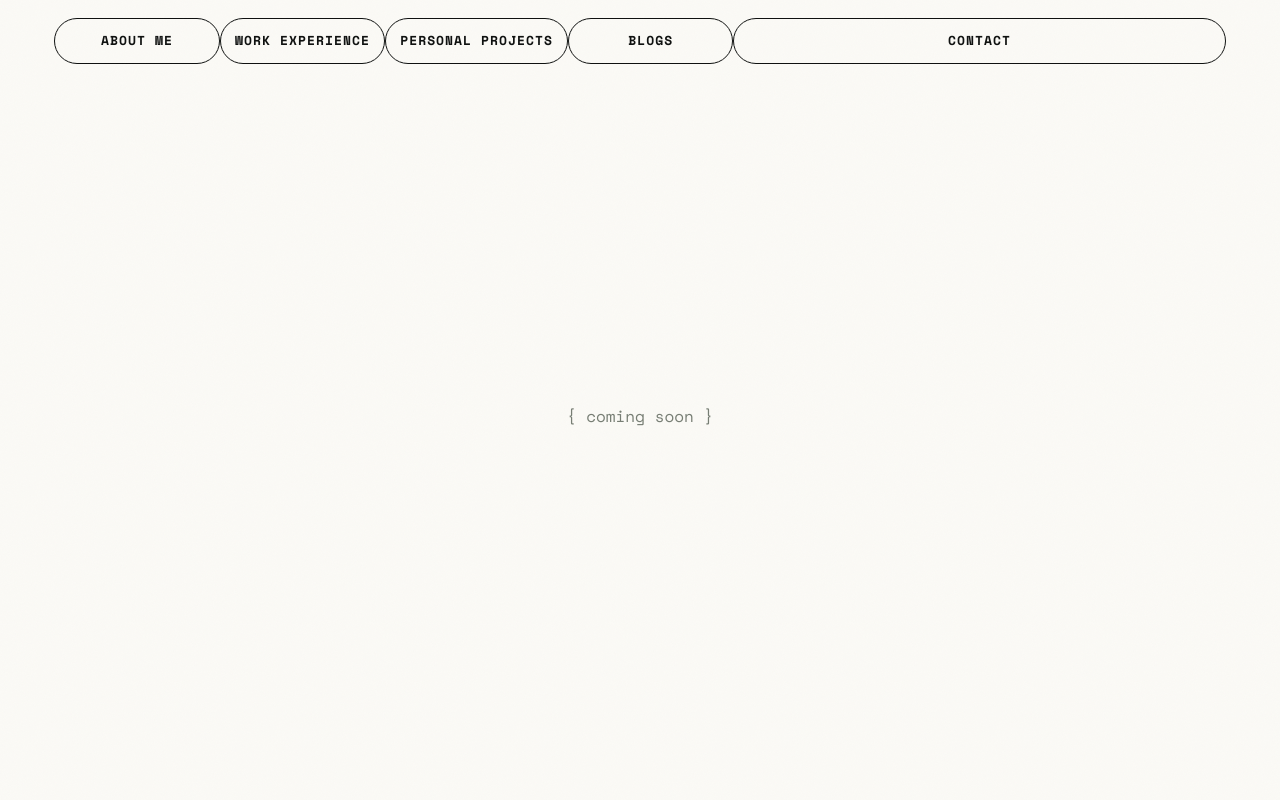
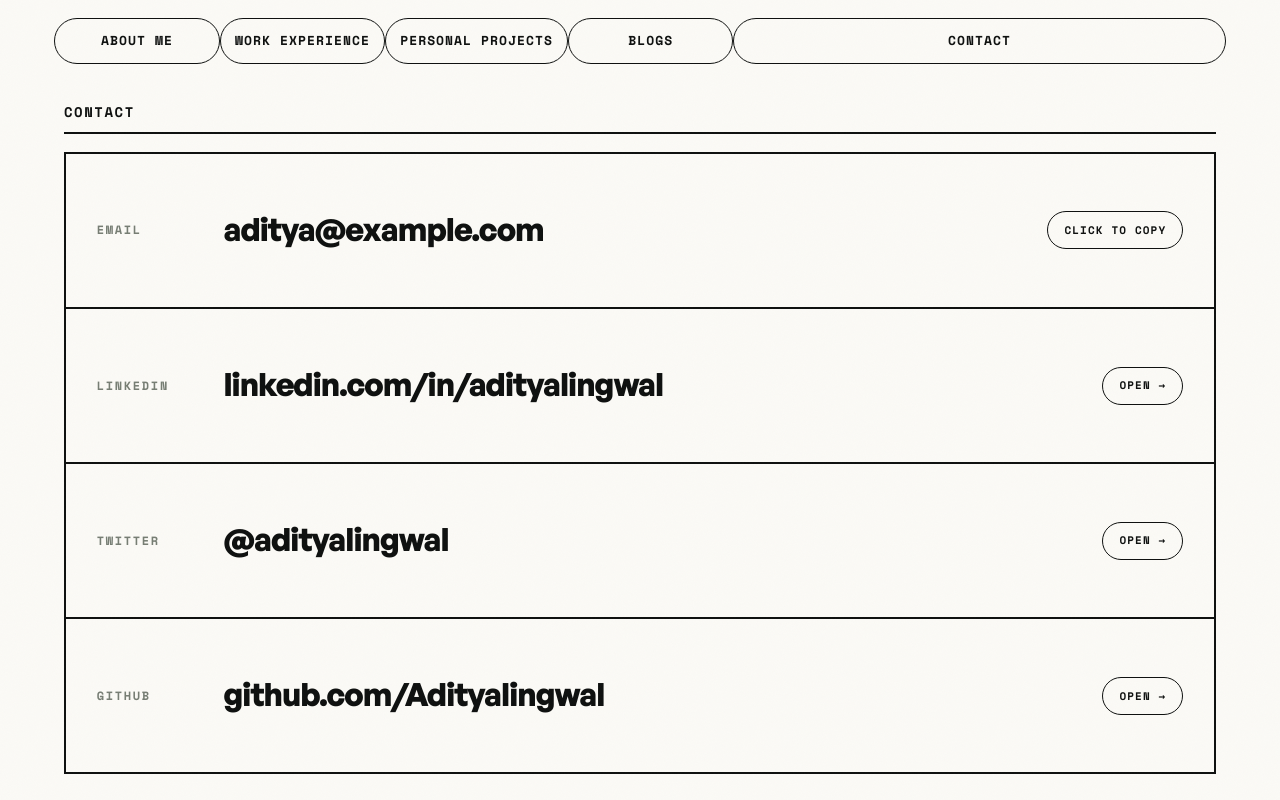
Before and after one commit to Adityalingwal/my-portfolio, a React (Vite) app: page /contact in a window 1280 px wide. Built offline with nearby package versions, Linux system fonts and the light colour scheme.

Commit message:
added the contact us.

```diff
--- /dev/null
+++ b/src/data/contact.ts
@@ -0,0 +1,80 @@
+/**
+ * Contact page copy — kept as typed data so content edits never touch
+ * markup, mirroring src/data/blogs.ts / src/data/projects.ts. Copy is
+ * verbatim from scratchpad/contact-final.html ("The card").
+ *
+ * PLACEHOLDERS: email, LinkedIn and Twitter below are NOT Aditya's real
+ * values yet — they are the mockup's placeholders, pending the real
+ * handles. GitHub is the one confirmed, real value. Swapping in the real
+ * email / LinkedIn / Twitter is a one-line-per-field edit here; no markup
+ * changes needed.
+ */
+
+/** Which pill action a row gets — this is what makes copy-vs-open data-driven
+ *  instead of hardcoded per row in JSX. Email pastes into a mail client, so
+ *  it copies; nobody pastes a social URL anywhere, so those open. */
+export type ContactAction = 'copy' | 'open';
+
+export interface ContactRow {
+  id: 'email' | 'linkedin' | 'twitter' | 'github';
+  /** Row's CSS class suffix (`.ct-{slug}`) — matches scratchpad/contact-final.html exactly. */
+  slug: 'mail' | 'li' | 'x' | 'gh';
+  /** Row accent — drives the row-hover tint and the value's hover underline. */
+  accent: 'blue' | 'pink' | 'coral' | 'mint';
+  key: string;
+  /** Plain-text display value (recognition over recall — always visible). */
+  display: string;
+  /** href for the value link (mailto: for email, profile URL otherwise). */
+  href: string;
+  action: ContactAction;
+  /** Only present when action === 'copy': the exact string written to the clipboard. */
+  copyValue?: string;
+}
+
+export interface ContactContent {
+  eyebrow: string;
+  rows: ContactRow[];
+}
+
+export const contactContent: ContactContent = {
+  eyebrow: 'CONTACT',
+  rows: [
+    {
+      id: 'email',
+      slug: 'mail',
+      accent: 'blue',
+      key: 'Email',
+      display: 'aditya@example.com',
+      href: 'mailto:aditya@example.com',
+      action: 'copy',
+      copyValue: 'aditya@example.com',
+    },
+    {
+      id: 'linkedin',
+      slug: 'li',
+      accent: 'pink',
+      key: 'LinkedIn',
+      display: 'linkedin.com/in/adityalingwal',
+      href: 'https://linkedin.com/in/adityalingwal',
+      action: 'open',
+    },
+    {
+      id: 'twitter',
+      slug: 'x',
+      accent: 'coral',
+      key: 'Twitter',
+      display: '@adityalingwal',
+      href: 'https://twitter.com/adityalingwal',
+      action: 'open',
+    },
+    {
+      id: 'github',
+      slug: 'gh',
+      accent: 'mint',
+      key: 'GitHub',
+      display: 'github.com/Adityalingwal',
+      href: 'https://github.com/Adityalingwal',
+      action: 'open',
+    },
+  ],
+};
--- a/src/index.css
+++ b/src/index.css
@@ -813,6 +813,144 @@ header {
   background: linear-gradient(114deg, rgba(200, 242, 211, 0.5), rgba(224, 248, 211, 0.42));
 }
 
+/* ════════════════════════════════════════════════════════════
+   CONTACT — "The card" (scratchpad/contact-final.html)
+   One full-width box, one row per channel: mono key, the real value as plain
+   readable text, and one pill action on the right.
+
+   Deliberately NOT the Personal Projects specimen sheet: square corners (no
+   14px radius), no rotated SPECIMEN stamp, no label divider rule, and every
+   row ends in a real pill button — which no sheet row ever has.
+
+   The action per row is the one that channel actually needs (information
+   scent — the label predicts exactly what happens):
+     Email    -> "Click to copy"  (you paste an address into a mail client)
+     Others   -> "Open"           (nobody pastes a LinkedIn URL anywhere)
+
+   Recognition over recall: every value is visible plain text, so the page
+   works fully even if you never click anything.
+
+   .contact-hero is intentionally NOT .hero/.exp-hero: this page fills one
+   viewport (min-height: calc(100dvh - 84px)) instead of flowing, and does
+   not use the 900px .story column — it uses the full 1482px .wrap.
+   ════════════════════════════════════════════════════════════ */
+.contact-hero {
+  position: relative;
+  flex: 1;
+  min-width: 0;
+  display: flex;
+  flex-direction: column;
+  padding: clamp(28px, 3.6vh, 44px) 0 clamp(24px, 3.2vh, 38px);
+  min-height: calc(100dvh - 84px);
+}
+.ct-card {
+  border: 2px solid theme('colors.ink');
+  background: theme('colors.cream');
+  display: flex;
+  flex-direction: column;
+  flex: 1;
+  min-height: 0;
+}
+.ct-row {
+  flex: 1;
+  display: flex;
+  align-items: center;
+  gap: clamp(16px, 2.4vw, 36px);
+  padding: clamp(14px, 2vh, 22px) clamp(18px, 2.4vw, 34px);
+  border-bottom: 2px solid theme('colors.ink');
+  transition: background 220ms ease;
+  min-height: 82px;
+}
+.ct-row:last-child {
+  border-bottom: 0;
+}
+.ct-row.ct-mail:hover {
+  background: color-mix(in srgb, theme('colors.blue') 15%, transparent);
+}
+.ct-row.ct-li:hover {
+  background: color-mix(in srgb, theme('colors.pink') 15%, transparent);
+}
+.ct-row.ct-x:hover {
+  background: color-mix(in srgb, theme('colors.coral') 15%, transparent);
+}
+.ct-row.ct-gh:hover {
+  background: color-mix(in srgb, theme('colors.mint') 15%, transparent);
+}
+.ct-k {
+  font-family: theme('fontFamily.mono');
+  font-size: 12px;
+  font-weight: 700;
+  letter-spacing: 0.14em;
+  text-transform: uppercase;
+  color: theme('colors.muted');
+  min-width: clamp(78px, 7.5vw, 108px);
+  flex-shrink: 0;
+}
+.ct-v {
+  font-size: clamp(20px, 2.5vw, 40px);
+  font-weight: 700;
+  letter-spacing: -0.03em;
+  color: theme('colors.ink');
+  text-decoration: none;
+  min-width: 0;
+  overflow: hidden;
+  text-overflow: ellipsis;
+  white-space: nowrap;
+  border-bottom: 3px solid transparent;
+  transition: border-color 200ms ease;
+  line-height: 1.2;
+}
+.ct-row.ct-mail .ct-v:hover {
+  border-bottom-color: theme('colors.blue');
+}
+.ct-row.ct-li .ct-v:hover {
+  border-bottom-color: theme('colors.pink');
+}
+.ct-row.ct-x .ct-v:hover {
+  border-bottom-color: theme('colors.coral');
+}
+.ct-row.ct-gh .ct-v:hover {
+  border-bottom-color: theme('colors.mint');
+}
+
+/* the pill action — the site's own capsule/ink-border CTA vocabulary,
+   used here as an action rather than navigation. */
+.ct-act {
+  margin-left: auto;
+  display: inline-flex;
+  align-items: center;
+  justify-content: center;
+  gap: 8px;
+  flex-shrink: 0;
+  font-family: theme('fontFamily.mono');
+  font-size: 11px;
+  font-weight: 700;
+  letter-spacing: 0.1em;
+  text-transform: uppercase;
+  color: theme('colors.ink');
+  background: theme('colors.cream');
+  border: 1.5px solid theme('colors.ink');
+  border-radius: 99px;
+  padding: 9px 16px;
+  min-height: 38px;
+  cursor: pointer;
+  white-space: nowrap;
+  text-decoration: none;
+  transition:
+    background 200ms ease,
+    transform 160ms ease;
+}
+.ct-act:hover {
+  background: linear-gradient(115deg, #becaff 8%, #f3c6df 92%);
+  transform: translateY(-1px);
+}
+.ct-act:active {
+  transform: translateY(1px) scale(0.99);
+}
+.ct-act[data-copied='true'] {
+  background: theme('colors.mint');
+}
+
 /* Touch/coarse pointers get no hover tint, so give the PROOF link a larger
    comfortable tap target there without changing the desktop underline look. */
 @media (hover: none), (pointer: coarse) {
@@ -845,6 +983,16 @@ header {
   .site-nav li:active,
   .cta:hover,
   .cta:active {
+    transform: none;
+  }
+
+  .ct-row,
+  .ct-v,
+  .ct-act {
+    transition: none;
+  }
+  .ct-act:hover,
+  .ct-act:active {
     transform: none;
   }
 }
@@ -911,6 +1059,29 @@ header {
   }
   .sheet-val {
     padding-top: 12px;
+  }
+
+  .contact-hero {
+    min-height: 0;
+  }
+  .ct-row {
+    flex-wrap: wrap;
+    gap: 8px 14px;
+    min-height: 0;
+    padding: 18px;
+  }
+  .ct-k {
+    min-width: 0;
+    flex-basis: 100%;
+  }
+  .ct-v {
+    font-size: 19px;
+    white-space: normal;
+    word-break: break-word;
+    flex-basis: 100%;
+  }
+  .ct-act {
+    margin-left: 0;
   }
 }
 
--- a/src/pages/Contact.tsx
+++ b/src/pages/Contact.tsx
@@ -1,8 +1,88 @@
+import { useEffect, useRef, useState } from 'react';
+import { contactContent, type ContactRow } from '@/data/contact';
+
+/**
+ * '/contact' — Direction "The card" from scratchpad/contact-final.html.
+ *
+ * One full-width box, one row per channel: mono key, the real value as
+ * plain readable text, and one pill action on the right.
+ *
+ * Deliberately NOT the Personal Projects specimen sheet: square corners (no
+ * 14px radius), no rotated SPECIMEN stamp, no label divider rule, and every
+ * row ends in a real pill button — which no sheet row ever has.
+ *
+ * The action per row is the one that channel actually needs (information
+ * scent — the label predicts exactly what happens):
+ *   Email  -> "Click to copy"  (you paste an address into a mail client)
+ *   Others -> "Open ->"        (nobody pastes a LinkedIn URL anywhere)
+ *
+ * Recognition over recall: every value is visible plain text, so the page
+ * works fully even if you never click anything.
+ */
+
+const COPY_CONFIRM_MS = 1600;
+
+function CopyPill({ row }: { row: ContactRow }) {
+  const [copied, setCopied] = useState(false);
+  const timeoutRef = useRef<ReturnType<typeof setTimeout> | null>(null);
+
+  useEffect(() => {
+    return () => {
+      if (timeoutRef.current) clearTimeout(timeoutRef.current);
+    };
+  }, []);
+
+  const handleClick = async () => {
+    if (!navigator.clipboard || !row.copyValue) return; // no clipboard -> no false "Copied"
+    try {
+      await navigator.clipboard.writeText(row.copyValue);
+    } catch {
+      return; // rejected write -> leave the label alone, never show a false "Copied"
+    }
+    setCopied(true);
+    if (timeoutRef.current) clearTimeout(timeoutRef.current);
+    timeoutRef.current = setTimeout(() => setCopied(false), COPY_CONFIRM_MS);
+  };
+
+  return (
+    <button
+      type="button"
+      className="ct-act"
+      data-copied={copied ? 'true' : 'false'}
+      aria-live="polite"
+      onClick={handleClick}
+    >
+      {copied ? 'Copied' : 'Click to copy'}
+    </button>
+  );
+}
+
 export default function Contact() {
   return (
     <main className="wrap">
-      <section className="hero justify-center items-center text-center">
-        <p className="font-mono text-muted">{'{ coming soon }'}</p>
+      <section className="contact-hero">
+        <p className="eyebrow">{contactContent.eyebrow}</p>
+        <div className="ct-card">
+          {contactContent.rows.map((row) => (
+            <div className={`ct-row ct-${row.slug}`} key={row.id}>
+              <span className="ct-k">{row.key}</span>
+              <a
+                className="ct-v"
+                href={row.href}
+                {...(row.action === 'open' ? { target: '_blank', rel: 'noreferrer' } : {})}
+              >
+                {row.display}
+              </a>
+              {row.action === 'copy' ? (
+                <CopyPill row={row} />
+              ) : (
+                <a className="ct-act" href={row.href} target="_blank" rel="noreferrer">
+                  Open &rarr;
+                </a>
+              )}
+            </div>
+          ))}
+        </div>
       </section>
     </main>
   );
```
